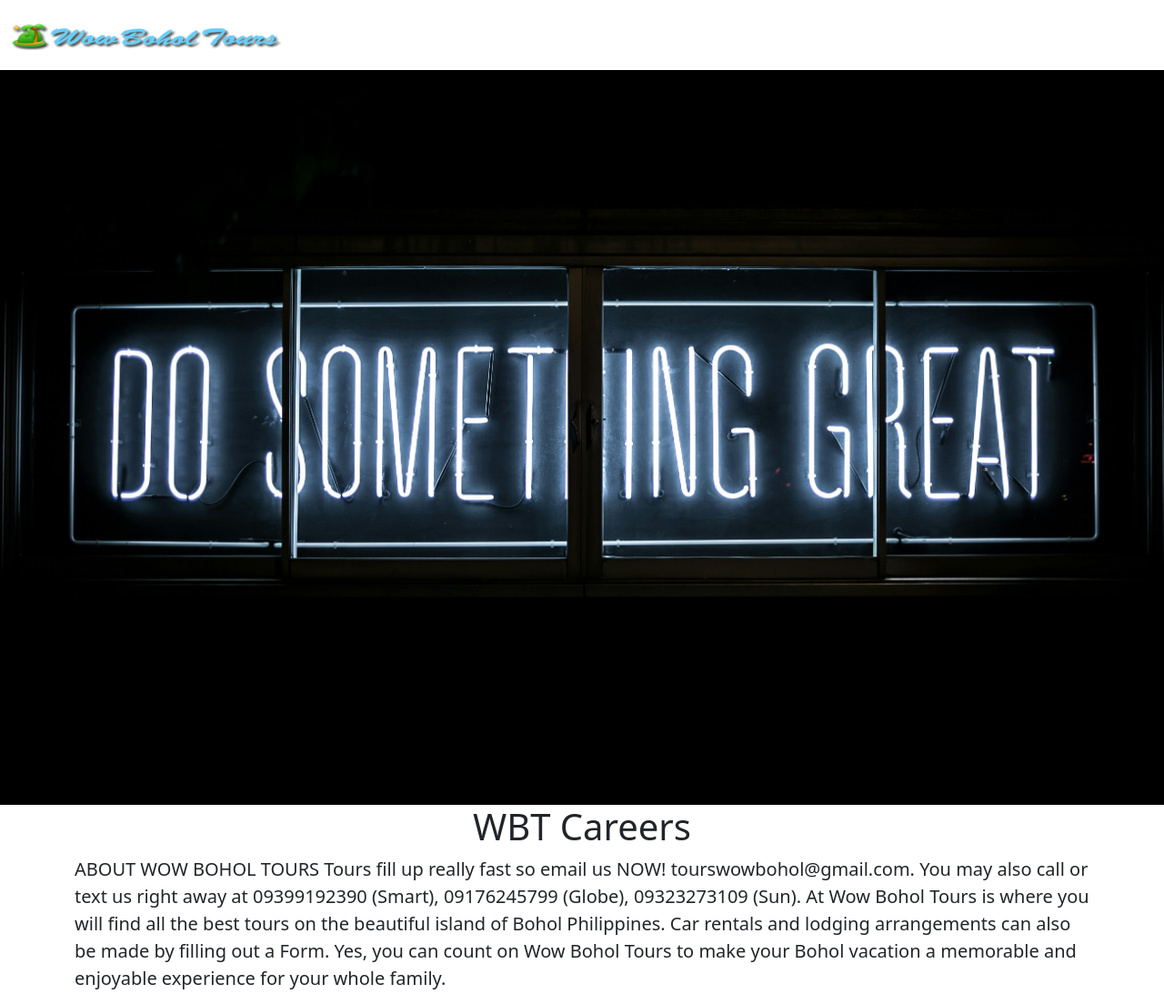
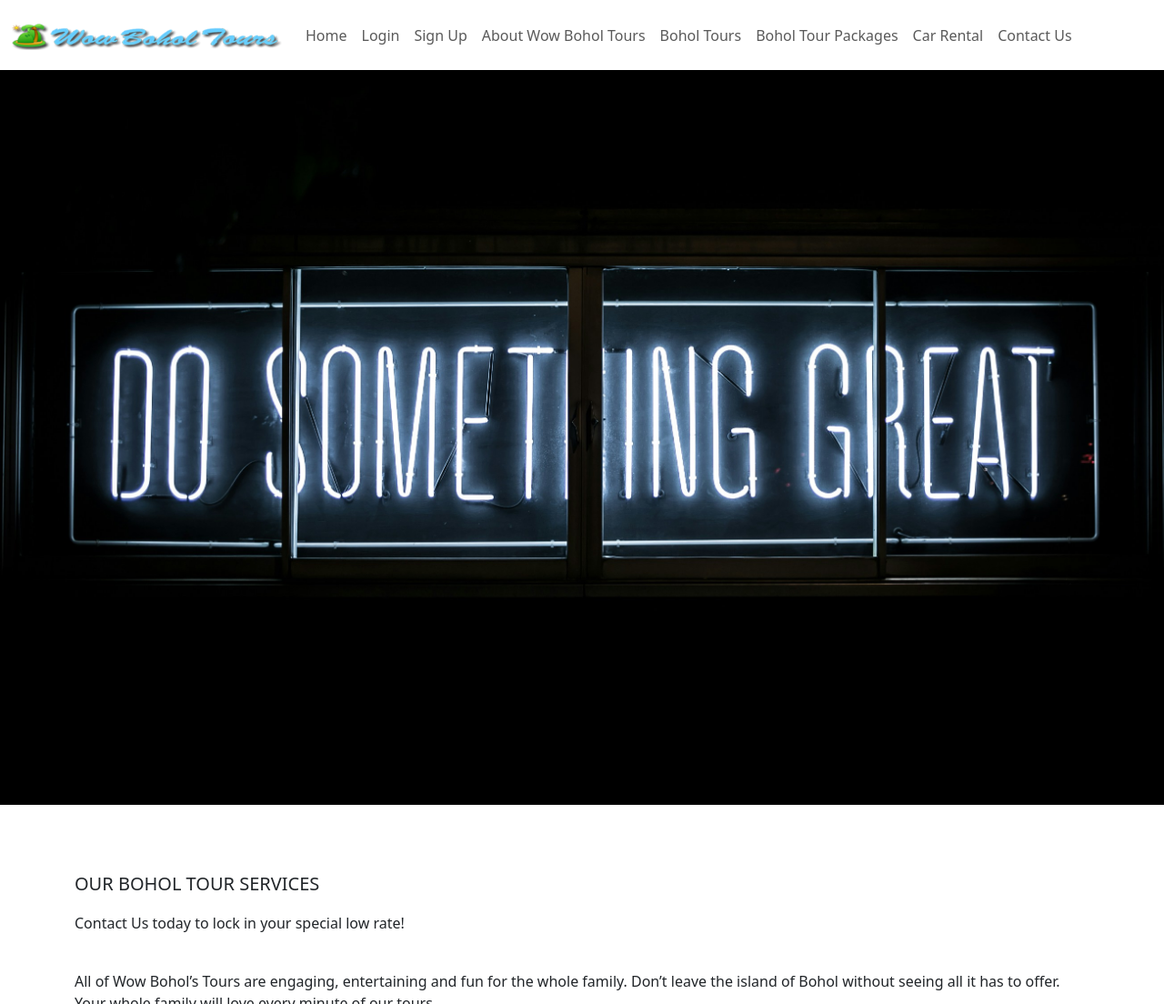
Before and after one commit to smile110205/Python-APP, a Flask app: template templates/home.html in a window 1280 px wide. Shown: the top 1104 px of the page at 91% size. Run offline with Flask 3, Linux system fonts and the light colour scheme; the template is opened without the code that fills it, so the values that code supplies are empty.

Commit message:
update home and nav

```diff
--- a/templates/home.html
+++ b/templates/home.html
@@ -2,36 +2,41 @@
 <html>
   <head>
 
-    <title> WBT Careers</title>
+<title> WBT Careers</title>
+
     {% include 'bootstrap.html' %}
+
 
 
   </head>
 <body>
+
     {% include 'nav.html' %}
     {% include 'banner.html' %}
-    <div class="container">
 
-    <h1 class="text-center" mt-2 mb-4>WBT Careers</h1>
+    <div class="container" mt-10>
+
+        <br><br><br> </h1>
 
 
 
     <div>
         <div>
-    <p class="lead">ABOUT WOW BOHOL TOURS
-        Tours fill up really fast so email us NOW! tourswowbohol@gmail.com.
-        You may also call or text us right away at 09399192390 (Smart), 09176245799 (Globe), 09323273109 (Sun).
-
-        At Wow Bohol Tours is where you will find all the best tours on the beautiful island of Bohol Philippines.
-        Car rentals and lodging arrangements can also be made by filling out a Form. Yes, you can count on Wow Bohol
-        Tours to make your Bohol vacation a memorable and enjoyable experience for your whole family.
-
+    <p class="lead">OUR BOHOL TOUR SERVICES
     </p>
+    <p>
+        Contact Us today to lock in your special low rate! <br><br>
+    </p>
+    <p>
+        All of Wow Bohol’s Tours are engaging, entertaining and fun for the whole family. Don’t leave the island of Bohol without seeing all
+it has to offer. Your whole family will love every minute of our tours.
     </p>
     </div>
 
 <div>
+
 <img src="/static/people.jpg" style="height: 320px;">
+
 </div>
     <h2 class="text-center" mt-2 mb-4>
         Open Positions
--- a/templates/nav.html
+++ b/templates/nav.html
@@ -1,10 +1,61 @@
 
-<nav class="navbar shadow-sm fixed-top bg-white">
+<!-- <nav class="navbar shadow-sm fixed-top bg-white"> -->
   <div class="container-fluid">
-    <a class="navbar-brand" href="/">
-      <img src="/static/logo.png" alt="Logo" width="300" height="50" class="d-inline-block align-text-top">
 
-    </a>
+
+    <nav class="navbar navbar-expand-lg bg-white navbar-light fixed-top">
+      <div class="container-fluid">
+        <a class="navbar-brand" href="/">
+          <img src="/static/logo.png" alt="Logo" width="300" height="50" class="d-inline-block align-text-top">
+
+        </a>
+        <button class="navbar-toggler" type="button" data-bs-toggle="collapse" data-bs-target="#navbar" aria-controls="navbar" aria-expanded="false" aria-label="Toggle navigation">
+          <span class="navbar-toggler-icon"></span>
+        </button>
+        <div class="collapse navbar-collapse" id="navbar">
+          <div class="navbar-nav"
+
+          <ul class="navbar-nav me-auto mb-2 mb-lg-0 \">
+               <!-- <li class="nav-item">
+              <a class="nav-item nav-link" id="home" href="/">Home</a>
+                </li>
+              <li class="nav-item">
+                <a class="nav-item nav-link" id="home" href="/logout">Logout</a>
+              </li> -->
+
+            <li class="nav-item">
+              <a class="nav-item nav-link" id="home" href="/">Home</a>
+                </li>
+              <li class="nav-item">
+                  <a class="nav-item nav-link" id="home" href="/login">Login</a>
+                </li>
+                <li class="nav-item">
+                  <a class="nav-item nav-link" id="signUp" href="/sign-up">Sign Up</a>
+                </li>
+
+                <li class="nav-item">
+                  <a class="nav-item nav-link" id="about" href="/about">About Wow Bohol Tours</a>
+                </li>
+                <li class="nav-item">
+                  <a class="nav-item nav-link" id="tour" href="/tour">Bohol Tours</a>
+                </li>
+            <li class="nav-item">
+              <a class="nav-item nav-link" id="signUp" href="/package">Bohol Tour Packages</a>
+            </li>
+            <li class="nav-item">
+              <a class="nav-item nav-link" id="rental" href="/rental">Car Rental</a>
+            </li>
+            <li class="nav-item">
+              <a class="nav-item nav-link" id="contact" href="/contact">Contact Us</a>
+            </li>
+          </ul>
+
+              </div>
+          </div>
+        </div>
+    </nav>
+
+
   </div>
 </nav>
 <div style="height: 32px;">
```
